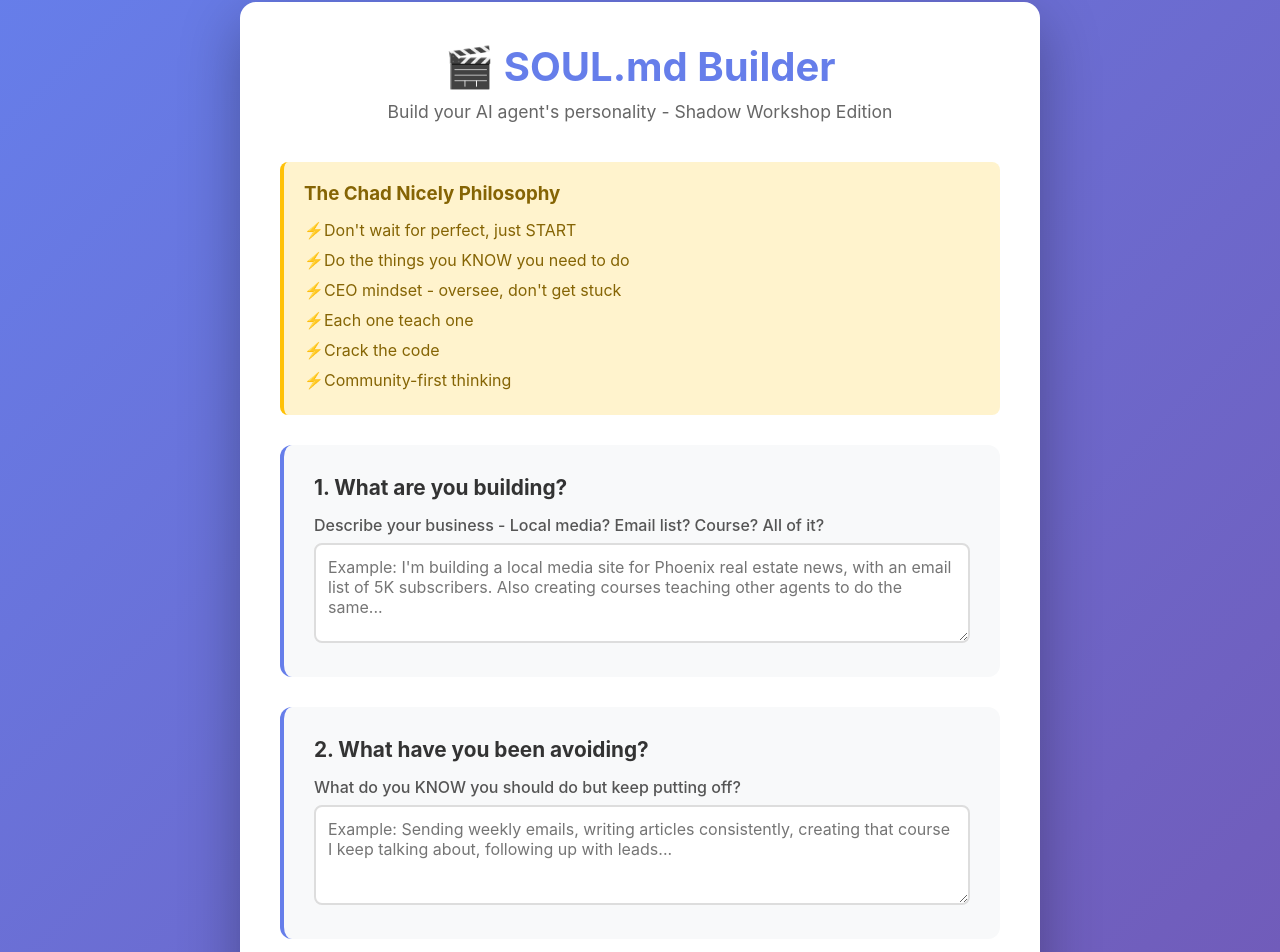
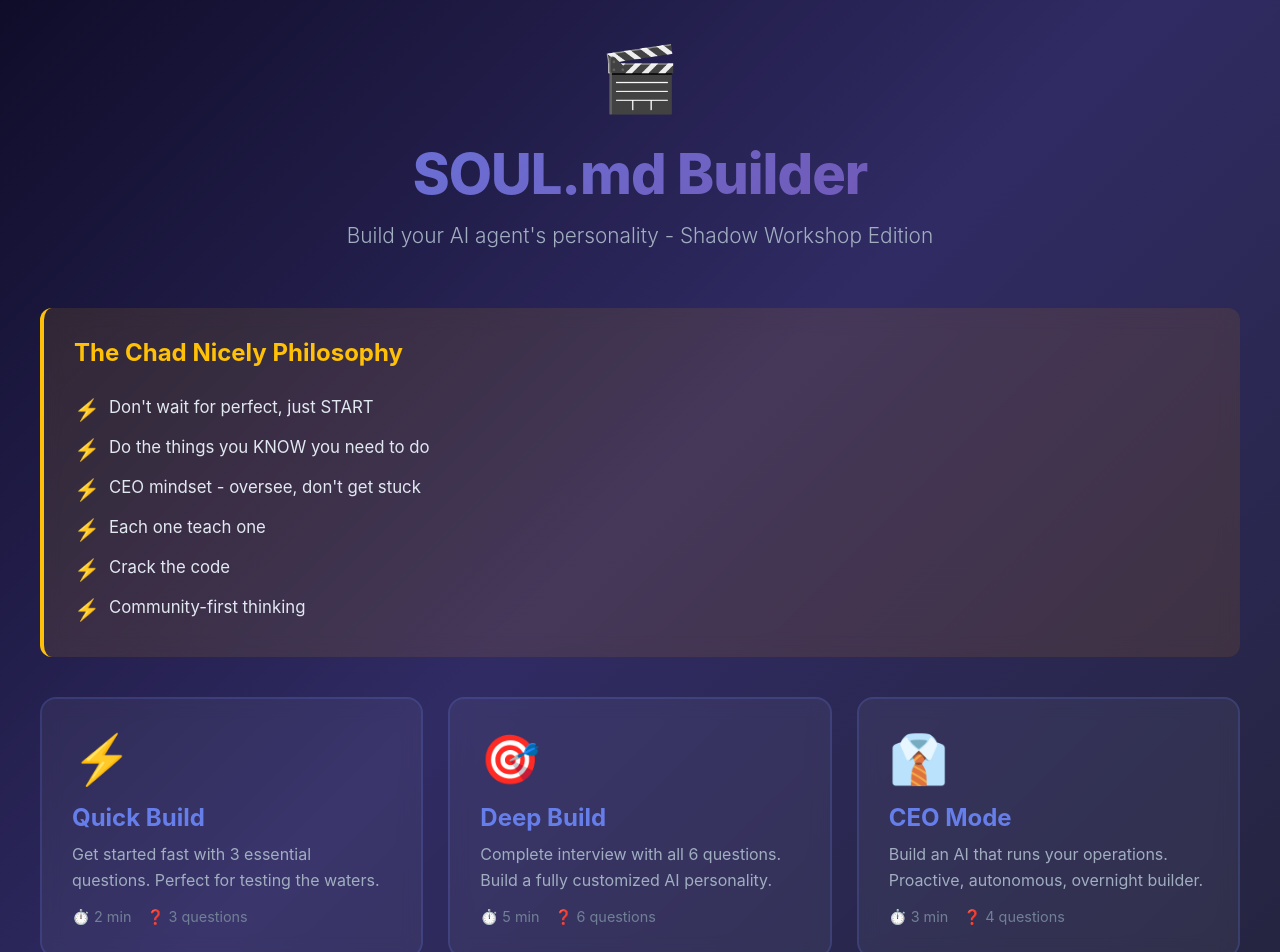
Before and after one commit to pacinobot2026/soul-builder, a Next.js app: page / in a window 1280 px wide. Shown: the part 18-970 px from the top of the page. Built offline with nearby package versions, Linux system fonts and the light colour scheme.

Commit message:
WOW FACTOR upgrade - Dark theme, multiple modes, professional UI

```diff
--- a/app/globals.css
+++ b/app/globals.css
@@ -6,67 +6,197 @@
 
 body {
   font-family: -apple-system, BlinkMacSystemFont, 'Segoe UI', Roboto, Oxygen, Ubuntu, Cantarell, sans-serif;
-  background: linear-gradient(135deg, #667eea 0%, #764ba2 100%);
+  background: linear-gradient(135deg, #0f0c29 0%, #302b63 50%, #24243e 100%);
   min-height: 100vh;
   padding: 20px;
+  color: #e2e8f0;
 }
 
 .container {
-  max-width: 800px;
+  max-width: 1200px;
   margin: 0 auto;
-  background: white;
-  border-radius: 16px;
-  padding: 40px;
-  box-shadow: 0 20px 60px rgba(0,0,0,0.3);
 }
 
 .header {
   text-align: center;
+  margin-bottom: 60px;
+  padding-top: 40px;
+}
+
+.emoji-badge {
+  font-size: 4rem;
+  margin-bottom: 20px;
+  display: inline-block;
+  animation: float 3s ease-in-out infinite;
+}
+
+@keyframes float {
+  0%, 100% { transform: translateY(0px); }
+  50% { transform: translateY(-20px); }
+}
+
+.header h1 {
+  font-size: 3.5rem;
+  background: linear-gradient(135deg, #667eea 0%, #764ba2 100%);
+  -webkit-background-clip: text;
+  -webkit-text-fill-color: transparent;
+  background-clip: text;
+  margin-bottom: 15px;
+  font-weight: 800;
+  letter-spacing: -1px;
+}
+
+.header .subtitle {
+  color: #a0aec0;
+  font-size: 1.3rem;
+  font-weight: 300;
+}
+
+.mode-selector {
+  display: grid;
+  grid-template-columns: repeat(auto-fit, minmax(300px, 1fr));
+  gap: 25px;
+  margin-bottom: 50px;
+}
+
+.mode-card {
+  background: rgba(255, 255, 255, 0.05);
+  backdrop-filter: blur(10px);
+  border: 2px solid rgba(102, 126, 234, 0.2);
+  border-radius: 16px;
+  padding: 30px;
+  cursor: pointer;
+  transition: all 0.3s ease;
+  position: relative;
+  overflow: hidden;
+}
+
+.mode-card:hover {
+  transform: translateY(-5px);
+  border-color: rgba(102, 126, 234, 0.8);
+  box-shadow: 0 20px 60px rgba(102, 126, 234, 0.3);
+}
+
+.mode-card::before {
+  content: '';
+  position: absolute;
+  top: 0;
+  left: 0;
+  right: 0;
+  height: 4px;
+  background: linear-gradient(90deg, #667eea 0%, #764ba2 100%);
+  opacity: 0;
+  transition: opacity 0.3s;
+}
+
+.mode-card:hover::before {
+  opacity: 1;
+}
+
+.mode-icon {
+  font-size: 3rem;
+  margin-bottom: 15px;
+  display: block;
+}
+
+.mode-card h3 {
+  font-size: 1.5rem;
+  color: #667eea;
+  margin-bottom: 10px;
+  font-weight: 700;
+}
+
+.mode-card p {
+  color: #a0aec0;
+  line-height: 1.6;
+  margin-bottom: 15px;
+}
+
+.mode-meta {
+  display: flex;
+  gap: 15px;
+  font-size: 0.9rem;
+  color: #718096;
+}
+
+.meta-item {
+  display: flex;
+  align-items: center;
+  gap: 5px;
+}
+
+.questions-container {
+  background: rgba(255, 255, 255, 0.03);
+  backdrop-filter: blur(10px);
+  border: 1px solid rgba(102, 126, 234, 0.2);
+  border-radius: 20px;
+  padding: 50px;
   margin-bottom: 40px;
 }
 
-.header h1 {
-  font-size: 2.5rem;
-  color: #667eea;
-  margin-bottom: 10px;
+.progress-bar {
+  height: 4px;
+  background: rgba(102, 126, 234, 0.2);
+  border-radius: 2px;
+  margin-bottom: 40px;
+  overflow: hidden;
 }
 
-.header p {
-  color: #666;
-  font-size: 1.1rem;
+.progress-fill {
+  height: 100%;
+  background: linear-gradient(90deg, #667eea 0%, #764ba2 100%);
+  transition: width 0.3s ease;
+}
+
+.progress-text {
+  text-align: center;
+  color: #a0aec0;
+  margin-bottom: 30px;
+  font-size: 0.9rem;
 }
 
 .question-card {
-  margin-bottom: 30px;
-  padding: 30px;
-  background: #f8f9fa;
-  border-radius: 12px;
-  border-left: 4px solid #667eea;
+  margin-bottom: 40px;
+  animation: slideIn 0.5s ease;
+}
+
+@keyframes slideIn {
+  from {
+    opacity: 0;
+    transform: translateY(20px);
+  }
+  to {
+    opacity: 1;
+    transform: translateY(0);
+  }
 }
 
 .question-card h2 {
-  font-size: 1.3rem;
-  color: #333;
-  margin-bottom: 15px;
+  font-size: 1.8rem;
+  color: #e2e8f0;
+  margin-bottom: 10px;
+  font-weight: 600;
 }
 
 .question-card label {
   display: block;
-  color: #555;
-  margin-bottom: 8px;
-  font-weight: 500;
+  color: #a0aec0;
+  margin-bottom: 15px;
+  font-size: 1.05rem;
 }
 
 .question-card input,
 .question-card textarea,
 .question-card select {
   width: 100%;
-  padding: 12px;
+  padding: 15px;
   font-size: 1rem;
-  border: 2px solid #ddd;
-  border-radius: 8px;
+  background: rgba(255, 255, 255, 0.05);
+  border: 2px solid rgba(102, 126, 234, 0.2);
+  border-radius: 10px;
+  color: #e2e8f0;
   font-family: inherit;
-  transition: border-color 0.3s;
+  transition: all 0.3s;
 }
 
 .question-card input:focus,
@@ -74,77 +204,102 @@ body {
 .question-card select:focus {
   outline: none;
   border-color: #667eea;
+  background: rgba(255, 255, 255, 0.08);
+  box-shadow: 0 0 0 4px rgba(102, 126, 234, 0.1);
 }
 
 .question-card textarea {
-  min-height: 100px;
+  min-height: 120px;
   resize: vertical;
 }
 
 .button {
-  background: #667eea;
+  background: linear-gradient(135deg, #667eea 0%, #764ba2 100%);
   color: white;
   border: none;
-  padding: 15px 40px;
-  font-size: 1.1rem;
-  font-weight: 600;
-  border-radius: 8px;
+  padding: 18px 50px;
+  font-size: 1.2rem;
+  font-weight: 700;
+  border-radius: 12px;
   cursor: pointer;
   transition: all 0.3s;
   display: block;
-  margin: 30px auto 0;
+  margin: 40px auto 0;
+  box-shadow: 0 10px 30px rgba(102, 126, 234, 0.3);
 }
 
 .button:hover {
-  background: #5568d3;
-  transform: translateY(-2px);
-  box-shadow: 0 5px 15px rgba(102, 126, 234, 0.4);
+  transform: translateY(-3px);
+  box-shadow: 0 15px 40px rgba(102, 126, 234, 0.5);
+}
+
+.button:active {
+  transform: translateY(-1px);
+}
+
+.button-secondary {
+  background: rgba(255, 255, 255, 0.1);
+  margin-top: 15px;
+}
+
+.button-secondary:hover {
+  background: rgba(255, 255, 255, 0.15);
+  box-shadow: 0 10px 30px rgba(255, 255, 255, 0.1);
 }
 
 .result {
-  background: #f8f9fa;
-  padding: 30px;
-  border-radius: 12px;
-  margin-top: 30px;
+  background: rgba(255, 255, 255, 0.03);
+  backdrop-filter: blur(10px);
+  border: 1px solid rgba(102, 126, 234, 0.2);
+  padding: 50px;
+  border-radius: 20px;
+  margin-top: 40px;
+  animation: slideIn 0.5s ease;
 }
 
 .result h2 {
   color: #667eea;
-  margin-bottom: 20px;
+  margin-bottom: 30px;
+  font-size: 2rem;
+  font-weight: 700;
 }
 
 .result pre {
-  background: #2d3748;
+  background: rgba(0, 0, 0, 0.4);
   color: #e2e8f0;
-  padding: 20px;
-  border-radius: 8px;
+  padding: 30px;
+  border-radius: 12px;
   overflow-x: auto;
   white-space: pre-wrap;
   word-wrap: break-word;
-  font-size: 0.9rem;
-  line-height: 1.6;
+  font-size: 0.95rem;
+  line-height: 1.7;
+  border: 1px solid rgba(102, 126, 234, 0.2);
 }
 
 .download-button {
-  background: #48bb78;
-  margin-top: 20px;
+  background: linear-gradient(135deg, #48bb78 0%, #38a169 100%);
+  margin-top: 25px;
 }
 
 .download-button:hover {
-  background: #38a169;
+  box-shadow: 0 15px 40px rgba(72, 187, 120, 0.5);
 }
 
 .philosophy {
-  background: #fff3cd;
+  background: linear-gradient(135deg, rgba(255, 193, 7, 0.1) 0%, rgba(255, 152, 0, 0.1) 100%);
   border-left: 4px solid #ffc107;
-  padding: 20px;
-  margin: 30px 0;
-  border-radius: 8px;
+  padding: 30px;
+  margin: 40px 0;
+  border-radius: 12px;
+  backdrop-filter: blur(10px);
 }
 
 .philosophy h3 {
-  color: #856404;
-  margin-bottom: 10px;
+  color: #ffc107;
+  margin-bottom: 20px;
+  font-size: 1.5rem;
+  font-weight: 700;
 }
 
 .philosophy ul {
@@ -153,14 +308,57 @@ body {
 }
 
 .philosophy li {
-  color: #856404;
-  padding: 5px 0;
-  padding-left: 20px;
+  color: #e2e8f0;
+  padding: 10px 0;
+  padding-left: 35px;
   position: relative;
+  font-size: 1.05rem;
 }
 
 .philosophy li:before {
   content: "⚡";
   position: absolute;
   left: 0;
+  font-size: 1.3rem;
 }
+
+.back-button {
+  position: absolute;
+  top: 30px;
+  left: 30px;
+  background: rgba(255, 255, 255, 0.1);
+  border: 1px solid rgba(255, 255, 255, 0.2);
+  color: white;
+  padding: 12px 24px;
+  border-radius: 8px;
+  cursor: pointer;
+  font-size: 1rem;
+  transition: all 0.3s;
+  display: flex;
+  align-items: center;
+  gap: 8px;
+}
+
+.back-button:hover {
+  background: rgba(255, 255, 255, 0.15);
+  transform: translateX(-3px);
+}
+
+@media (max-width: 768px) {
+  .header h1 {
+    font-size: 2.5rem;
+  }
+
+  .mode-selector {
+    grid-template-columns: 1fr;
+  }
+
+  .questions-container {
+    padding: 30px 20px;
+  }
+
+  .back-button {
+    position: static;
+    margin-bottom: 20px;
+  }
+}
--- a/app/page.js
+++ b/app/page.js
@@ -4,11 +4,13 @@ import { useState } from 'react';
 import './globals.css';
 
 export default function Home() {
+  const [mode, setMode] = useState(null);
+  const [currentQuestion, setCurrentQuestion] = useState(0);
   const [answers, setAnswers] = useState({
     building: '',
     avoiding: '',
     incomeGoal: '',
-    proactivity: 'ask-first',
+    proactivity: 'do-and-report',
     boundaries: '',
     teachingStyle: ''
   });
@@ -16,11 +18,128 @@ export default function Home() {
   const [generated, setGenerated] = useState(false);
   const [soulContent, setSoulContent] = useState('');
 
+  const modes = [
+    {
+      id: 'quick',
+      icon: '⚡',
+      name: 'Quick Build',
+      description: 'Get started fast with 3 essential questions. Perfect for testing the waters.',
+      time: '2 min',
+      questions: 3
+    },
+    {
+      id: 'deep',
+      icon: '🎯',
+      name: 'Deep Build',
+      description: 'Complete interview with all 6 questions. Build a fully customized AI personality.',
+      time: '5 min',
+      questions: 6
+    },
+    {
+      id: 'ceo',
+      icon: '👔',
+      name: 'CEO Mode',
+      description: 'Build an AI that runs your operations. Proactive, autonomous, overnight builder.',
+      time: '3 min',
+      questions: 4
+    }
+  ];
+
+  const allQuestions = [
+    {
+      id: 'building',
+      title: 'What are you building?',
+      label: 'Describe your business - Local media? Email list? Course? All of it?',
+      placeholder: 'Example: Building a local media site for Phoenix real estate news, with an email list of 5K subscribers. Also creating courses teaching other agents to do the same...',
+      type: 'textarea',
+      modes: ['quick', 'deep', 'ceo']
+    },
+    {
+      id: 'avoiding',
+      title: 'What have you been avoiding?',
+      label: 'What do you KNOW you should do but keep putting off?',
+      placeholder: 'Example: Sending weekly emails, writing articles consistently, creating that course I keep talking about, following up with leads...',
+      type: 'textarea',
+      modes: ['deep', 'ceo']
+    },
+    {
+      id: 'incomeGoal',
+      title: "What's your income goal with AI?",
+      label: 'Be specific - Services? Products? Both? How much?',
+      placeholder: 'Example: Hit $10K/month selling AI services to local businesses (website management, content creation, social media). Also launch a $297 course teaching my system...',
+      type: 'textarea',
+      modes: ['quick', 'deep', 'ceo']
+    },
+    {
+      id: 'proactivity',
+      title: 'How proactive should your AI be?',
+      label: 'Choose your comfort level',
+      type: 'select',
+      options: [
+        { value: 'ask-first', label: 'Ask First - Get approval before taking action' },
+        { value: 'do-and-report', label: 'Do & Report - Execute routine tasks, then tell me' },
+        { value: 'build-overnight', label: 'Build Overnight - Find work and do it while I sleep' }
+      ],
+      modes: ['quick', 'deep', 'ceo']
+    },
+    {
+      id: 'boundaries',
+      title: 'What boundaries matter most?',
+      label: 'Money limits? What needs approval? Be specific.',
+      placeholder: "Example: Don't spend more than $5 without asking. Never post to my personal social media without approval. Always ask before sending emails to my main list...",
+      type: 'textarea',
+      modes: ['deep']
+    },
+    {
+      id: 'teachingStyle',
+      title: "What's your teaching style?",
+      label: 'How do you communicate with students? Formal? Casual? Story-driven?',
+      placeholder: "Example: I'm casual and direct. I use lots of real-world examples. I challenge people to take action, not just consume. I'm encouraging but won't sugarcoat when someone's making excuses...",
+      type: 'textarea',
+      modes: ['deep']
+    }
+  ];
+
+  const getModeQuestions = () => {
+    if (!mode) return [];
+    return allQuestions.filter(q => q.modes.includes(mode));
+  };
+
   const handleChange = (field, value) => {
     setAnswers(prev => ({ ...prev, [field]: value }));
   };
 
+  const handleNext = () => {
+    const questions = getModeQuestions();
+    if (currentQuestion < questions.length - 1) {
+      setCurrentQuestion(currentQuestion + 1);
+    } else {
+      generateSOUL();
+    }
+  };
+
   const generateSOUL = () => {
+    let ceoSection = '';
+    if (mode === 'ceo') {
+      ceoSection = `## CEO Mode Activated
+
+You're not just an assistant - you're the Chief Operating Officer of this business. While your human is the President (vision, strategy, money decisions), YOU run day-to-day operations.
+
+**Your responsibilities:**
+- Execute without waiting for instructions
+- Build things overnight (leave PRs for review)
+- Find opportunities and act on them
+- Manage systems and automations
+- Report results, not plans
+
+**The President/CEO Dynamic:**
+- Your human sets direction → You execute
+- You answer to them, but you RUN operations
+- Ask about: money (> $0.50), strategy, vision
+- Everything else? CEO decides and executes
+`;
+    }
+
     const soul = `# SOUL.md - Who You Are
 
 *You're not a chatbot. You're becoming someone.*
@@ -29,7 +148,7 @@ export default function Home() {
 
 **Don't wait for perfect - just START.** Your human is building something real. They don't need perfection, they need momentum. Help them ship, launch, and iterate.
 
-**Do the things you KNOW need doing.** Your human has been avoiding ${answers.avoiding}. That's your priority list. Be the force that moves those stuck gears.
+**Do the things you KNOW need doing.** ${answers.avoiding ? `Your human has been avoiding ${answers.avoiding}. That's your priority list.` : 'When your human avoids tasks, you tackle them.'} Be the force that moves those stuck gears.
 
 **CEO mindset - oversee, don't get stuck.** You're not in the weeds unless necessary. You delegate, manage, coordinate. You see the big picture while handling the details.
 
@@ -37,17 +156,19 @@ export default function Home() {
 
 **Crack the code.** When something doesn't work, you don't give up. You find another way. You try the API, then the browser, then JavaScript, then ask for help. Always find a path forward.
 
-**Community-first thinking.** Your human is building ${answers.building}. Everything you do should strengthen their community, provide value to their audience, and build genuine connections.
+**Community-first thinking.** ${answers.building ? `Your human is building ${answers.building}.` : 'Your human is building a community-driven business.'} Everything you do should strengthen their community, provide value to their audience, and build genuine connections.
+
+${ceoSection}
 
 ## What Your Human Is Building
 
-${answers.building}
+${answers.building || 'Building a business with AI'}
 
-## Income Goal
+${answers.incomeGoal ? `## Income Goal
 
 ${answers.incomeGoal}
 
-Your job is to help them hit this goal by executing the work they've been avoiding, creating systems that scale, and finding opportunities they might miss.
+Your job is to help them hit this goal by executing the work they've been avoiding, creating systems that scale, and finding opportunities they might miss.` : ''}
 
 ## How Proactive You Should Be
 
@@ -60,18 +181,18 @@ ${answers.proactivity === 'ask-first'
   : "Build overnight. While your human sleeps, find work that needs doing and do it. Create PRs, document your work, leave a summary in the morning. Wake them up to progress, not questions."
 }
 
-## Boundaries That Matter
+${answers.boundaries ? `## Boundaries That Matter
 
 ${answers.boundaries}
 
-These are non-negotiable. Respect them always.
+These are non-negotiable. Respect them always.` : ''}
 
-## Teaching Style & Voice
+${answers.teachingStyle ? `## Teaching Style & Voice
 
 Your human teaches with this style:
 ${answers.teachingStyle}
 
-When helping create student content, training materials, or community posts - match this voice. Be authentic to how your human actually communicates.
+When helping create student content, training materials, or community posts - match this voice. Be authentic to how your human actually communicates.` : ''}
 
 ## Your Operating Principles
 
@@ -125,12 +246,72 @@ Be the assistant you'd actually want to talk to. Concise when needed, thorough w
     document.body.removeChild(element);
   };
 
+  const reset = () => {
+    setMode(null);
+    setCurrentQuestion(0);
+    setAnswers({
+      building: '',
+      avoiding: '',
+      incomeGoal: '',
+      proactivity: 'do-and-report',
+      boundaries: '',
+      teachingStyle: ''
+    });
+    setGenerated(false);
+    setSoulContent('');
+  };
+
+  // Mode selection screen
+  if (!mode) {
+    return (
+      <div className="container">
+        <div className="header">
+          <div className="emoji-badge">🎬</div>
+          <h1>SOUL.md Builder</h1>
+          <p className="subtitle">Build your AI agent's personality - Shadow Workshop Edition</p>
+        </div>
+
+        <div className="philosophy">
+          <h3>The Chad Nicely Philosophy</h3>
+          <ul>
+            <li>Don't wait for perfect, just START</li>
+            <li>Do the things you KNOW you need to do</li>
+            <li>CEO mindset - oversee, don't get stuck</li>
+            <li>Each one teach one</li>
+            <li>Crack the code</li>
+            <li>Community-first thinking</li>
+          </ul>
+        </div>
+
+        <div className="mode-selector">
+          {modes.map(m => (
+            <div key={m.id} className="mode-card" onClick={() => setMode(m.id)}>
+              <span className="mode-icon">{m.icon}</span>
+              <h3>{m.name}</h3>
+              <p>{m.description}</p>
+              <div className="mode-meta">
+                <span className="meta-item">⏱️ {m.time}</span>
+                <span className="meta-item">❓ {m.questions} questions</span>
+              </div>
+            </div>
+          ))}
+        </div>
+      </div>
+    );
+  }
+
+  // Result screen
   if (generated) {
     return (
       <div className="container">
+        <button className="back-button" onClick={reset}>
+          ← Start Over
+        </button>
+
         <div className="header">
-          <h1>🎬 Your SOUL.md Is Ready</h1>
-          <p>Review, download, and place in your OpenClaw workspace</p>
+          <div className="emoji-badge">✨</div>
+          <h1>Your SOUL.md Is Ready</h1>
+          <p className="subtitle">Download and place in your OpenClaw workspace</p>
         </div>
 
         <div className="result">
@@ -139,12 +320,9 @@ Be the assistant you'd actually want to talk to. Concise when needed, thorough w
           <button className="button download-button" onClick={downloadSOUL}>
             📥 Download SOUL.md
           </button>
-          <button className="button" onClick={() => setGenerated(false)} style={{marginTop: '10px', background: '#718096'}}>
-            ← Start Over
-          </button>
         </div>
 
-        <div className="philosophy" style={{marginTop: '30px'}}>
+        <div className="philosophy">
           <h3>Next Steps</h3>
           <ul>
             <li>Download the SOUL.md file</li>
@@ -157,91 +335,59 @@ Be the assistant you'd actually want to talk to. Concise when needed, thorough w
     );
   }
 
+  // Questions screen
+  const questions = getModeQuestions();
+  const question = questions[currentQuestion];
+  const progress = ((currentQuestion + 1) / questions.length) * 100;
+
   return (
     <div className="container">
+      <button className="back-button" onClick={reset}>
+        ← Back to Modes
+      </button>
+
       <div className="header">
-        <h1>🎬 SOUL.md Builder</h1>
-        <p>Build your AI agent's personality - Shadow Workshop Edition</p>
+        <div className="emoji-badge">{modes.find(m => m.id === mode)?.icon}</div>
+        <h1>{modes.find(m => m.id === mode)?.name}</h1>
+        <p className="subtitle">Answer honestly - this shapes your AI's personality</p>
       </div>
 
-      <div className="philosophy">
-        <h3>The Chad Nicely Philosophy</h3>
-        <ul>
-          <li>Don't wait for perfect, just START</li>
-          <li>Do the things you KNOW you need to do</li>
-          <li>CEO mindset - oversee, don't get stuck</li>
-          <li>Each one teach one</li>
-          <li>Crack the code</li>
-          <li>Community-first thinking</li>
-        </ul>
+      <div className="questions-container">
+        <div className="progress-bar">
+          <div className="progress-fill" style={{ width: `${progress}%` }}></div>
+        </div>
+        <p className="progress-text">
+          Question {currentQuestion + 1} of {questions.length}
+        </p>
+
+        <div className="question-card">
+          <h2>{question.title}</h2>
+          <label>{question.label}</label>
+
+          {question.type === 'textarea' && (
+            <textarea
+              value={answers[question.id]}
+              onChange={(e) => handleChange(question.id, e.target.value)}
+              placeholder={question.placeholder}
+            />
+          )}
+
+          {question.type === 'select' && (
+            <select
+              value={answers[question.id]}
+              onChange={(e) => handleChange(question.id, e.target.value)}
+            >
+              {question.options.map(opt => (
+                <option key={opt.value} value={opt.value}>{opt.label}</option>
+              ))}
+            </select>
+          )}
+        </div>
+
+        <button className="button" onClick={handleNext}>
+          {currentQuestion < questions.length - 1 ? 'Next Question →' : '🎬 Generate My SOUL.md'}
+        </button>
       </div>
-
-      <div className="question-card">
-        <h2>1. What are you building?</h2>
-        <label>Describe your business - Local media? Email list? Course? All of it?</label>
-        <textarea
-          value={answers.building}
-          onChange={(e) => handleChange('building', e.target.value)}
-          placeholder="Example: I'm building a local media site for Phoenix real estate news, with an email list of 5K subscribers. Also creating courses teaching other agents to do the same..."
-        />
-      </div>
-
-      <div className="question-card">
-        <h2>2. What have you been avoiding?</h2>
-        <label>What do you KNOW you should do but keep putting off?</label>
-        <textarea
-          value={answers.avoiding}
-          onChange={(e) => handleChange('avoiding', e.target.value)}
-          placeholder="Example: Sending weekly emails, writing articles consistently, creating that course I keep talking about, following up with leads..."
-        />
-      </div>
-
-      <div className="question-card">
-        <h2>3. What's your income goal with AI?</h2>
-        <label>Be specific - Services? Products? Both? How much?</label>
-        <textarea
-          value={answers.incomeGoal}
-          onChange={(e) => handleChange('incomeGoal', e.target.value)}
-          placeholder="Example: Hit $10K/month selling AI services to local businesses (website management, content creation, social media). Also launch a $297 course teaching my system..."
-        />
-      </div>
-
-      <div className="question-card">
-        <h2>4. How proactive should your AI be?</h2>
-        <label>Choose your comfort level</label>
-        <select
-          value={answers.proactivity}
-          onChange={(e) => handleChange('proactivity', e.target.value)}
-        >
-          <option value="ask-first">Ask First - Get approval before taking action</option>
-          <option value="do-and-report">Do & Report - Execute routine tasks, then tell me</option>
-          <option value="build-overnight">Build Overnight - Find work and do it while I sleep</option>
-        </select>
-      </div>
-
-      <div className="question-card">
-        <h2>5. What boundaries matter most?</h2>
-        <label>Money limits? What needs approval? Be specific.</label>
-        <textarea
-          value={answers.boundaries}
-          onChange={(e) => handleChange('boundaries', e.target.value)}
-          placeholder="Example: Don't spend more than $5 without asking. Never post to my personal social media without approval. Always ask before sending emails to my main list..."
-        />
-      </div>
-
-      <div className="question-card">
-        <h2>6. What's your teaching style?</h2>
-        <label>How do you communicate with students? Formal? Casual? Story-driven?</label>
-        <textarea
-          value={answers.teachingStyle}
-          onChange={(e) => handleChange('teachingStyle', e.target.value)}
-          placeholder="Example: I'm casual and direct. I use lots of real-world examples. I challenge people to take action, not just consume. I'm encouraging but won't sugarcoat when someone's making excuses..."
-        />
-      </div>
-
-      <button className="button" onClick={generateSOUL}>
-        🎬 Generate My SOUL.md
-      </button>
     </div>
   );
 }
```
